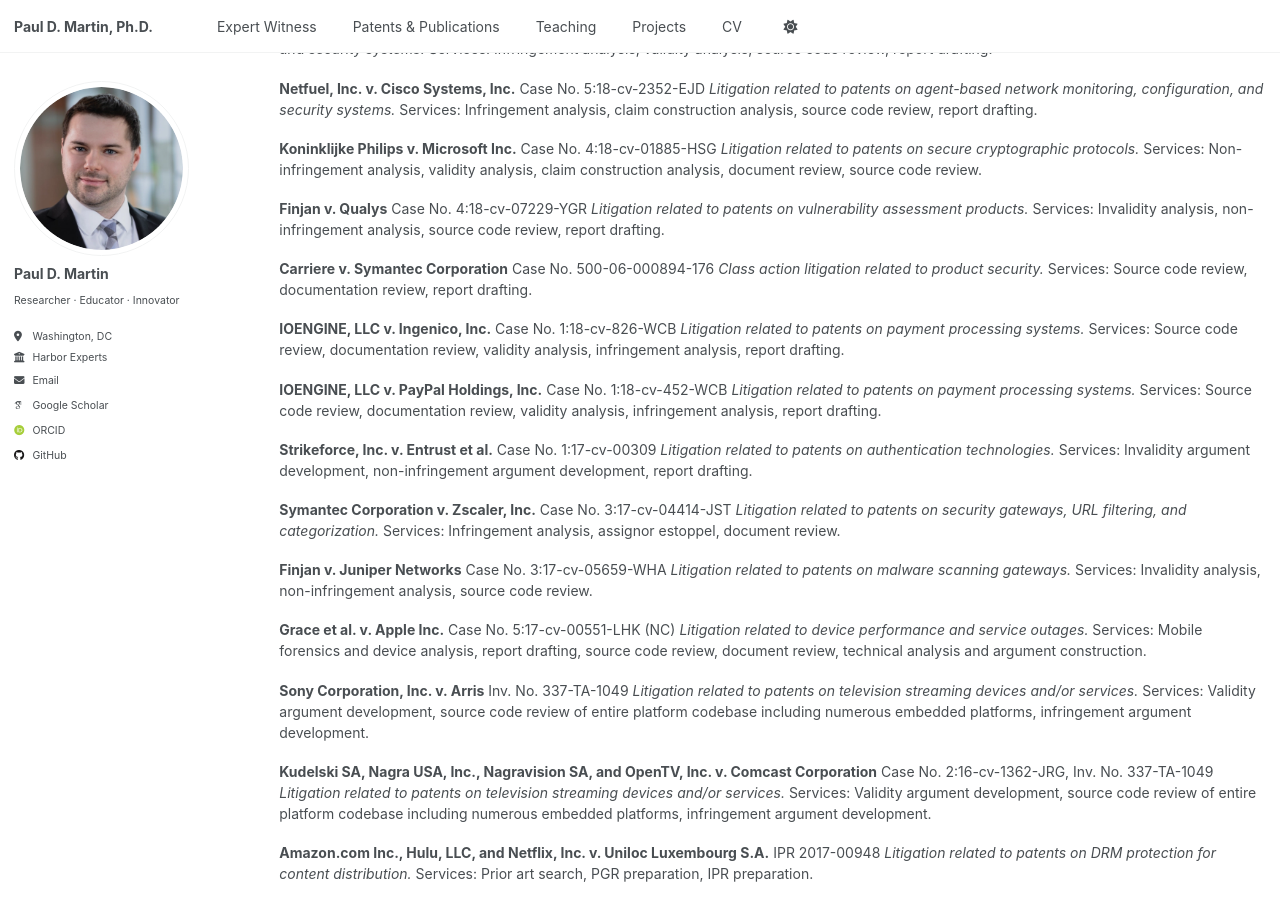
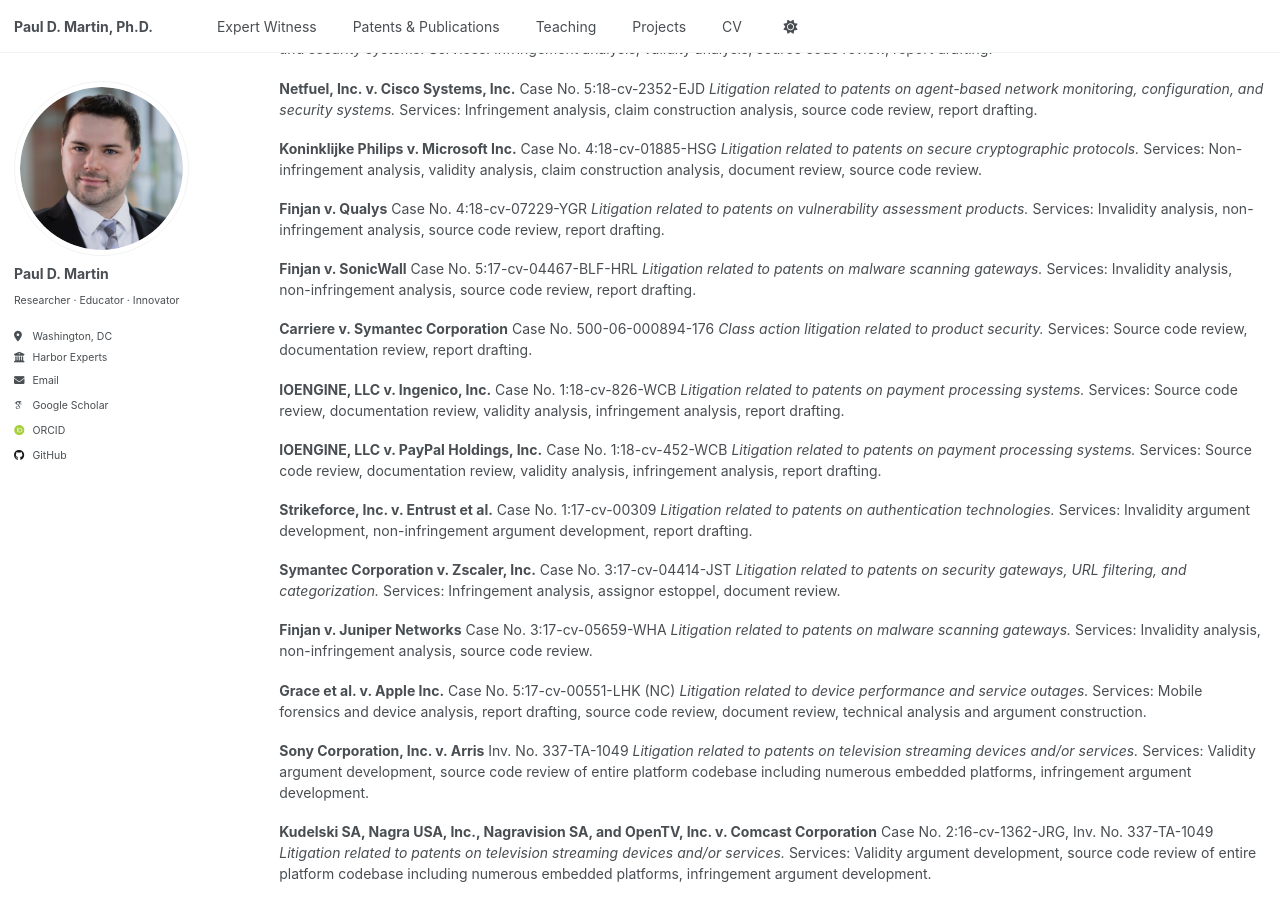
Before and after one commit to pauldmartinphd/pauldmartinphd.github.io, a Jekyll site: the page built from _pages/expert-witness.md, in a window 1280 px wide and 900 px high, scrolled down 6486 px. Built offline with Jekyll 4.4.1, drawn with Linux system fonts in a browser that asks for light colours; some web fonts are replaced; a script that is not in the unit is left out.

Commit message:
Update citations based off of current CV.

```diff
--- a/_pages/expert-witness.md
+++ b/_pages/expert-witness.md
@@ -411,6 +411,11 @@
 *Litigation related to patents on vulnerability assessment products.*
 Services: Invalidity analysis, non-infringement analysis, source code review, report drafting.
 
+**Finjan v. SonicWall**
+Case No. 5:17-cv-04467-BLF-HRL
+*Litigation related to patents on malware scanning gateways.*
+Services: Invalidity analysis, non-infringement analysis, source code review, report drafting.
+
 **Carriere v. Symantec Corporation**
 Case No. 500-06-000894-176
 *Class action litigation related to product security.*
```
Also changed, not shown: 1 other file.
